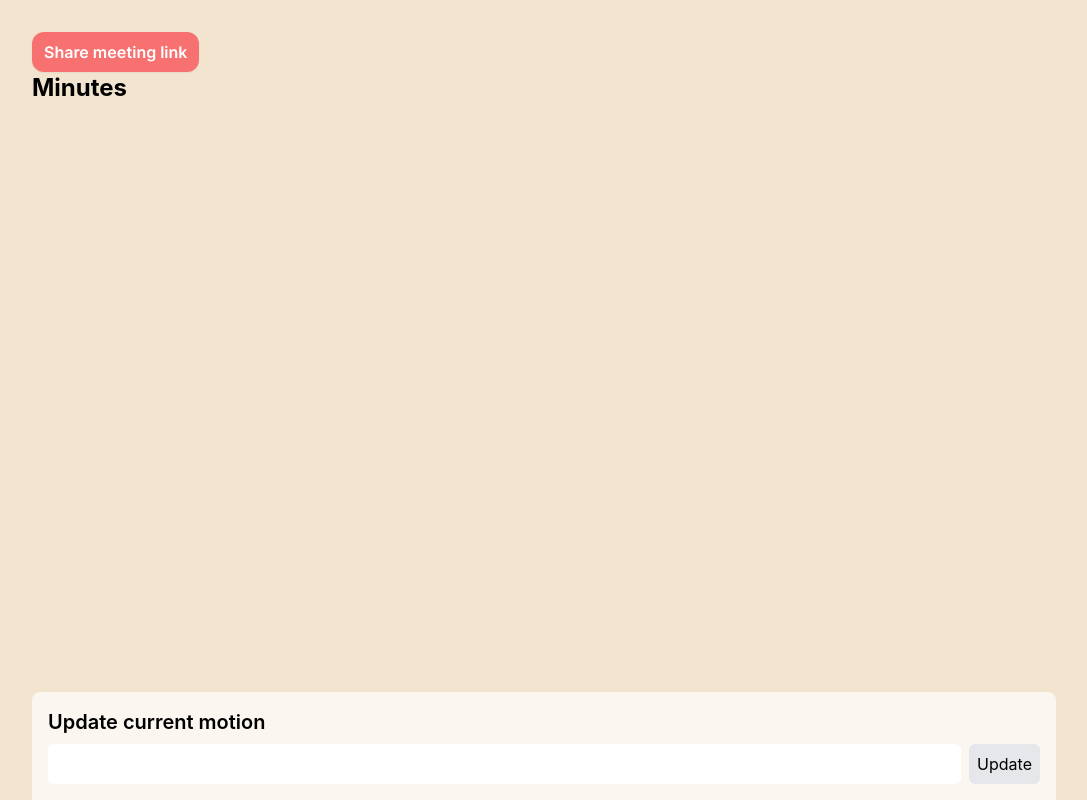
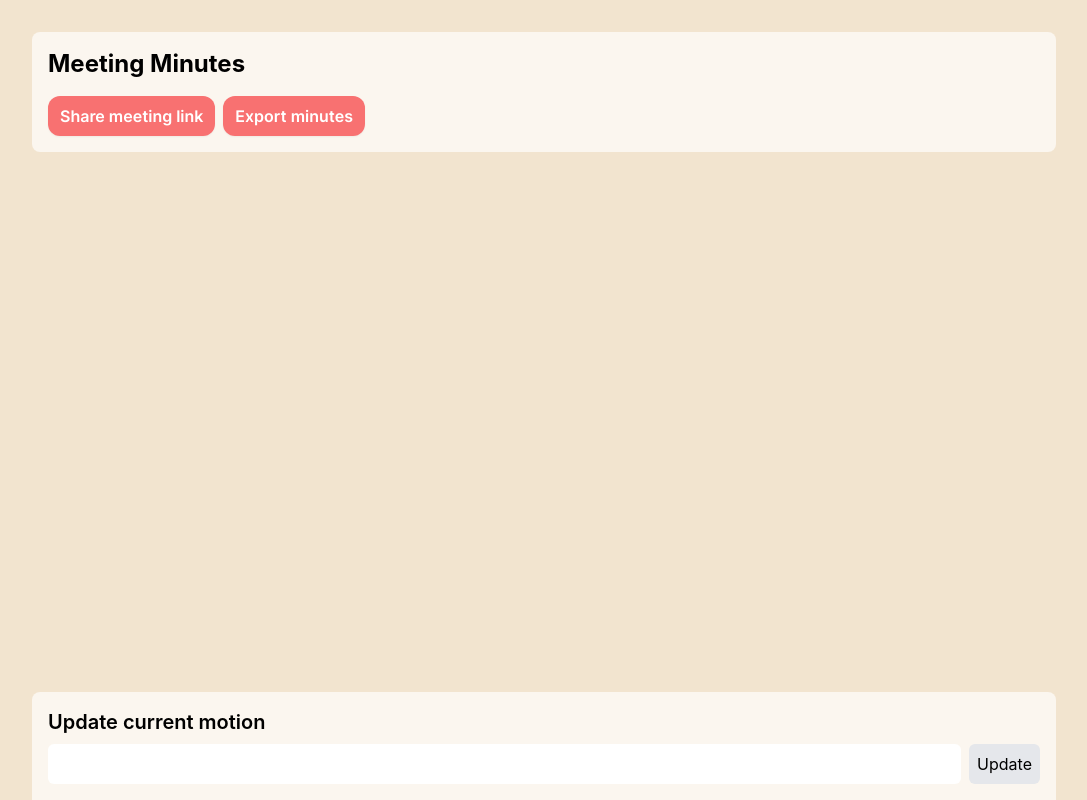
Before and after one commit to WillieCubed/parlipro, a React (Create React App) app: page /m/test/chair in a window 1280 px wide. Shown: the whole page, without its empty margins (96-1183 px from the left). Built offline with nearby package versions, Linux system fonts and the light colour scheme; no server answers; the database is empty.

Commit message:
Add a file export button, improve styles
Prepping for #11, this adds a new button in the chair view to export a
meeting to a simple text file.

Closes #13

```diff
--- a/src/modules/chair/ChairDashboard.tsx
+++ b/src/modules/chair/ChairDashboard.tsx
@@ -5,6 +5,29 @@ import ShareLinkDialog from "../common/components/ShareLinkDialog";
 import { Motion, useMeetingSession } from "../participant/lib";
 import MinutesLog from "./MinutesLog";
 import MotionToolbar from "./MotionToolbar";
+
+/**
+ * Export a list of motions to a file.
+ *
+ * This uses the browser to download a plain text file containing a new line
+ * for each motion.
+ *
+ * @param motions The business that happened during a meeting
+ * @param title The name of the file without the file extension
+ */
+function exportMinutes(motions: Motion[], title: string) {
+  // It amazes me that we don't have a better API for this in 2023, but it
+  // makes sense given how the web was designed
+  const contents = motions.map(({ content }) => content).join("\n");
+  const file = new Blob([contents], { type: "text/plain" });
+  const url = URL.createObjectURL(file);
+  const linkElement = document.createElement("a");
+  const filename = `${title}.txt`;
+  linkElement.download = filename;
+  linkElement.href = url;
+  linkElement.click();
+  console.debug("Minutes exported to", filename);
+}
 
 export default function ChairDashboard() {
   const [isCopyLinkDialogOpen, setIsCopyLinkDialogOpen] = React.useState(false);
@@ -22,16 +45,27 @@ export default function ChairDashboard() {
     setCurrentMotion(state?.currentMotion ?? null);
   }, [state, isInSession]);
 
+  const handleExportMinutes = () => {
+    exportMinutes(state?.motions ?? [], "minutes");
+  };
+
   return (
     <>
       <main className="p-8">
         <section className="max-w-5xl mx-auto">
-          <IconButton onClick={() => setIsCopyLinkDialogOpen(true)}>
-            Share meeting link
-          </IconButton>
+          <div className="p-4 bg-primary-1 rounded-lg">
+            <h1 className="text-2xl font-bold">Meeting Minutes</h1>
+            <div className="mt-4 space-x-2">
+              <IconButton onClick={() => setIsCopyLinkDialogOpen(true)}>
+                Share meeting link
+              </IconButton>
+              <IconButton onClick={handleExportMinutes}>
+                Export minutes
+              </IconButton>
+            </div>
+          </div>
         </section>
         <section className="max-w-5xl mx-auto">
-          <h1 className="text-2xl font-bold">Minutes</h1>
           <MinutesLog motions={state?.motions ?? []} />
         </section>
         <section className="absolute bottom-0 left-0 right-0">
```
